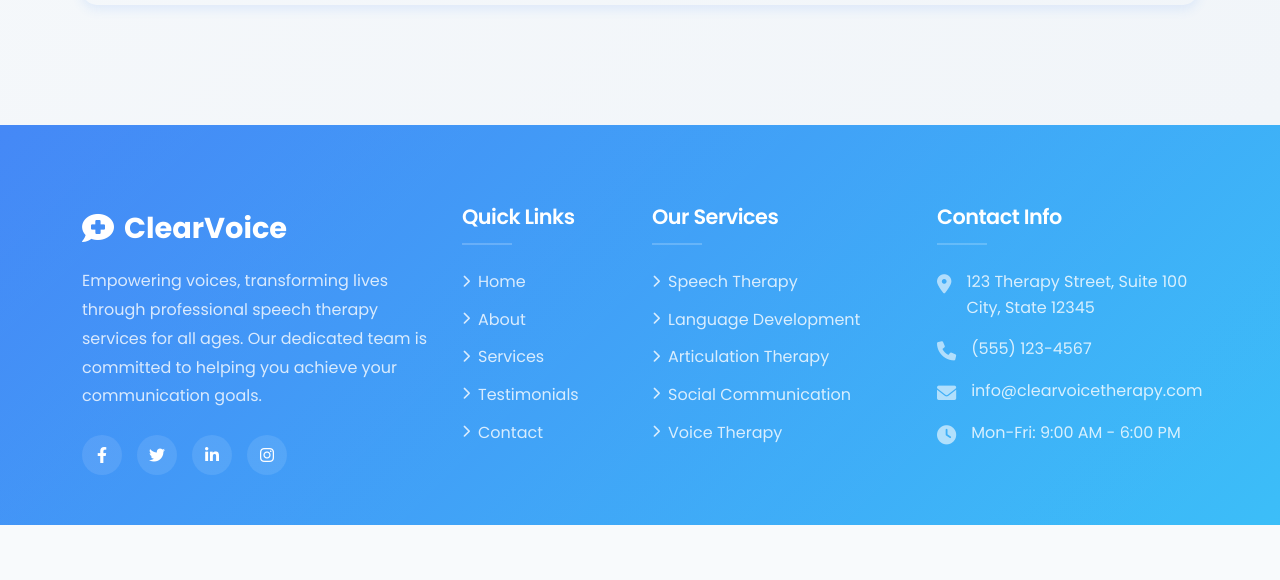
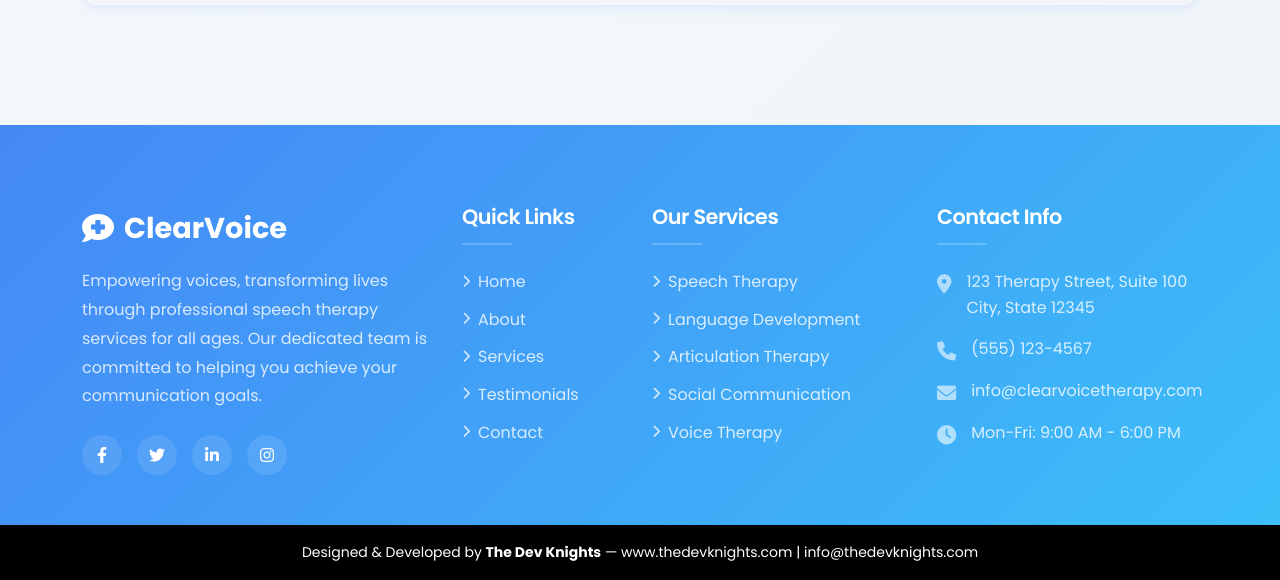
Before and after one commit to salman5876/ClearVoice, a plain HTML site: page index.html in a window 1280 px wide. Shown: the part 6742-7322 px from the top of the page. Before the commit the page ends 7267 px from the top, so only its background shows below. Drawn offline with nearby package versions, Linux system fonts and the light colour scheme.

Commit message:
Update index.html

```diff
--- a/index.html
+++ b/index.html
@@ -666,6 +666,16 @@
             </div>
         </div>
     </footer> -->
+<footer class="bg-black text-center text-white py-3 small">
+  <div class="container">
+    <p class="mb-0">
+      Designed & Developed by
+      <strong>The Dev Knights</strong> —
+      <a href="https://www.thedevknights.com" class="text-decoration-none text-white" target="_blank">www.thedevknights.com</a> |
+      <a href="mailto:info@thedevknights.com" class="text-decoration-none text-white">info@thedevknights.com</a>
+    </p>
+  </div>
+</footer>
 
     <!-- Scroll to Top Button -->
     <button id="scrollToTop" class="scroll-to-top">
```
